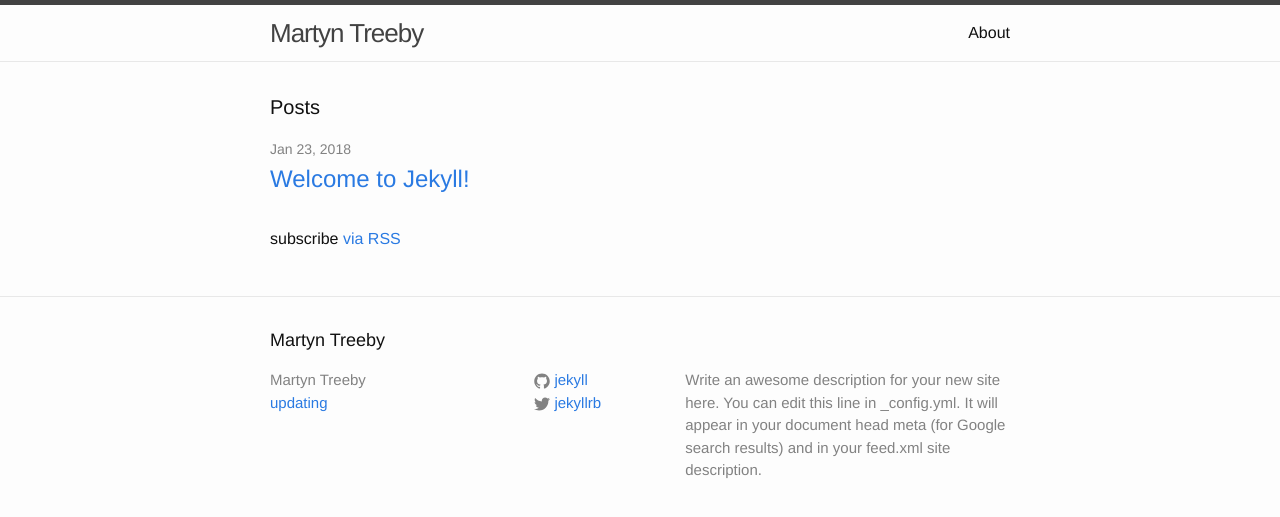
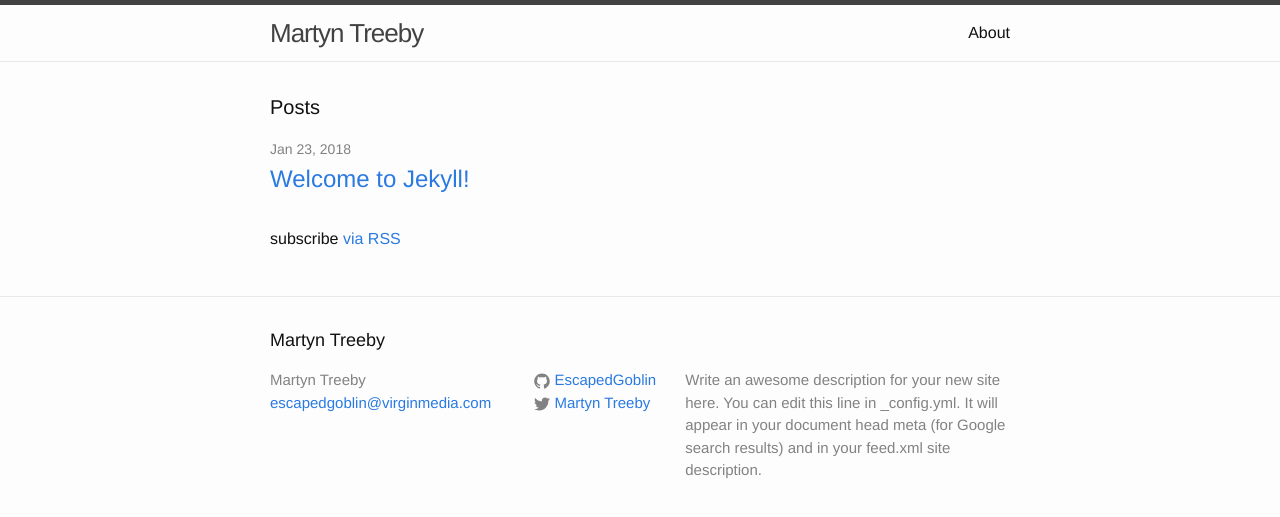
Before and after one commit to EscapedGoblin/EscapedGoblin.github.io, a Jekyll site: the page built from index.html, in a window 1280 px wide. Shown: the top 517 px of the page. Built offline with Jekyll 4.4.1, drawn with Linux system fonts in a browser that asks for light colours.

Commit message:
Update _config.yml

```diff
--- a/_config.yml
+++ b/_config.yml
@@ -7,15 +7,15 @@
 
 # Site settings
 title: Martyn Treeby
-email: updating
+email: escapedgoblin@virginmedia.com
 description: > # this means to ignore newlines until "baseurl:"
   Write an awesome description for your new site here. You can edit this
   line in _config.yml. It will appear in your document head meta (for
   Google search results) and in your feed.xml site description.
 baseurl: "" # the subpath of your site, e.g. /blog
 url: "http://yourdomain.com" # the base hostname & protocol for your site
-twitter_username: jekyllrb
-github_username:  jekyll
+twitter_username: Martyn Treeby
+github_username:  EscapedGoblin
 
 # Build settings
 markdown: kramdown
```
